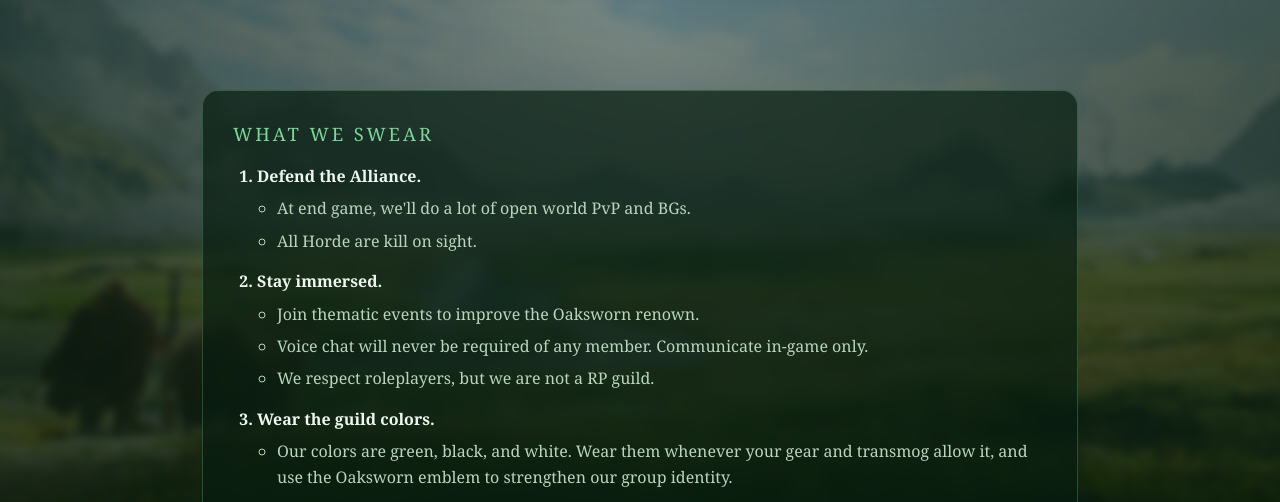
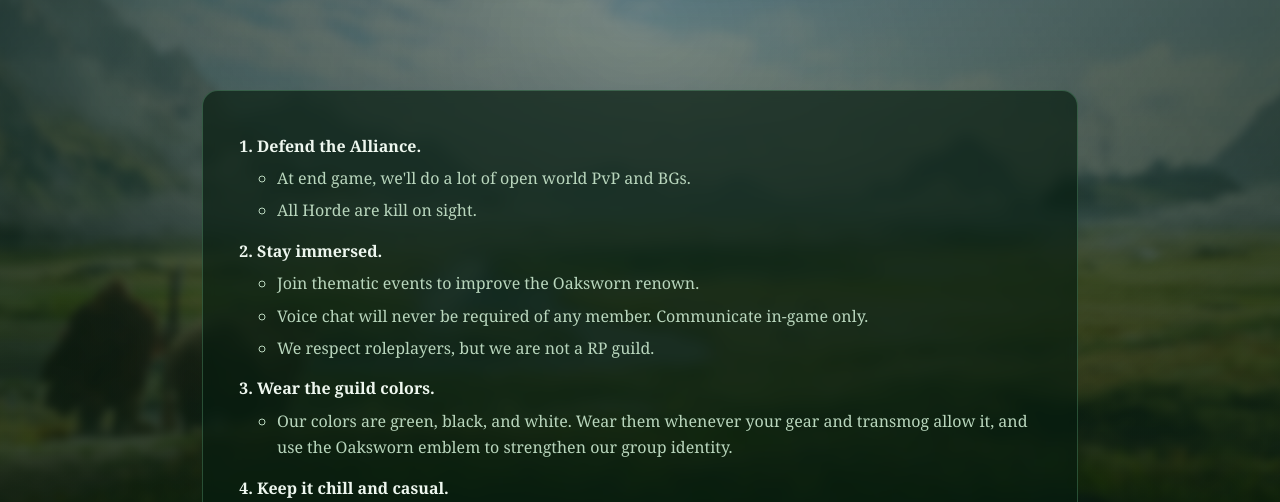
Before and after one commit to oaksworn/oaksworn.github.io, a plain HTML site: page oath.html in a window 1280 px wide. Shown: the part 264-766 px from the top of the page. Drawn offline with Linux system fonts and the light colour scheme.

Commit message:
Update oath.html

```diff
--- a/oath.html
+++ b/oath.html
@@ -15,7 +15,6 @@
 <header class="hero small"><h1>The Oath</h1></header>
 <main class="wrap">
 <section id="rules"><div class="card">
-<h2>What We Swear</h2>
 <ol class="rules">
 <li>Defend the Alliance.
 <ul>
```
